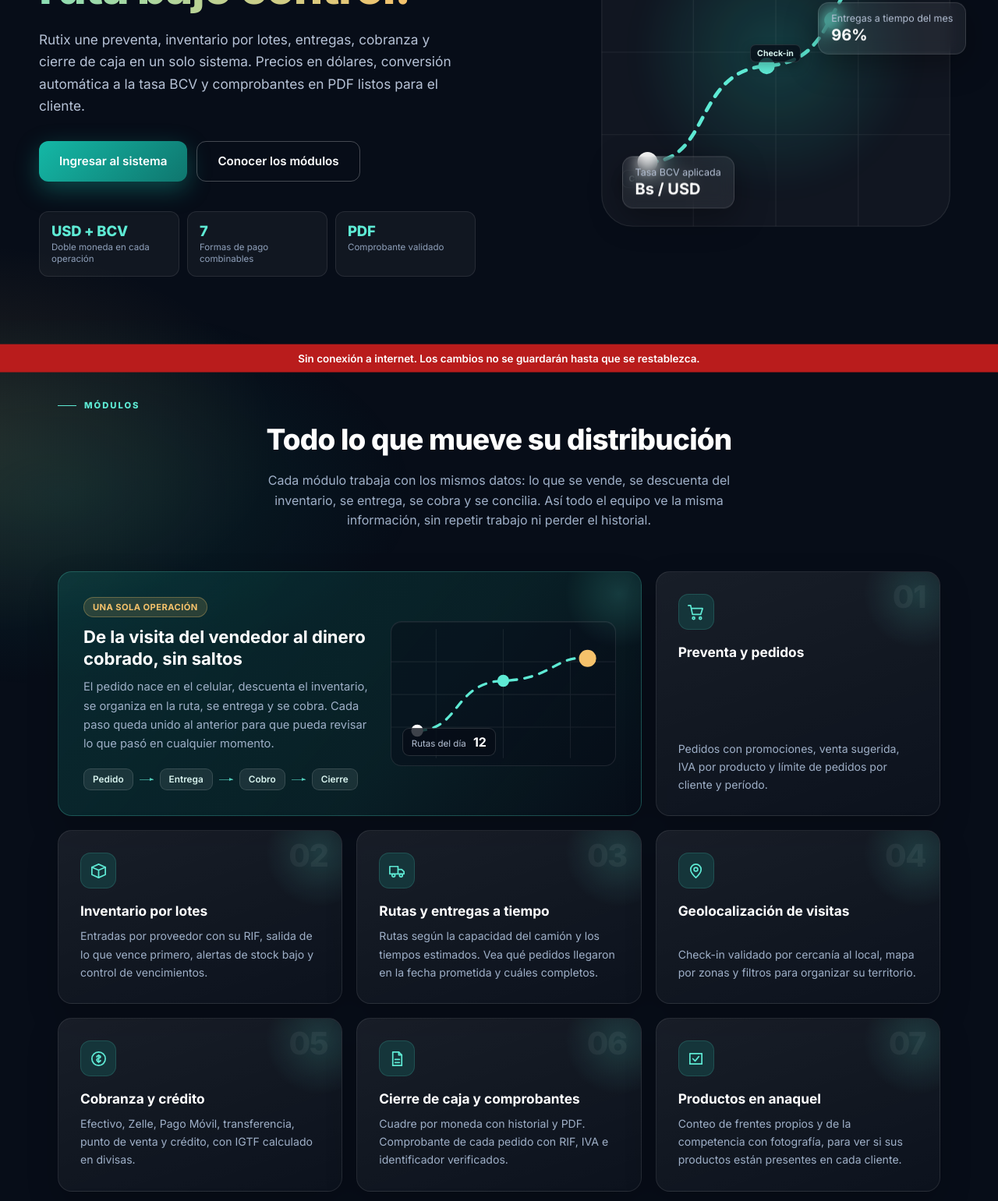
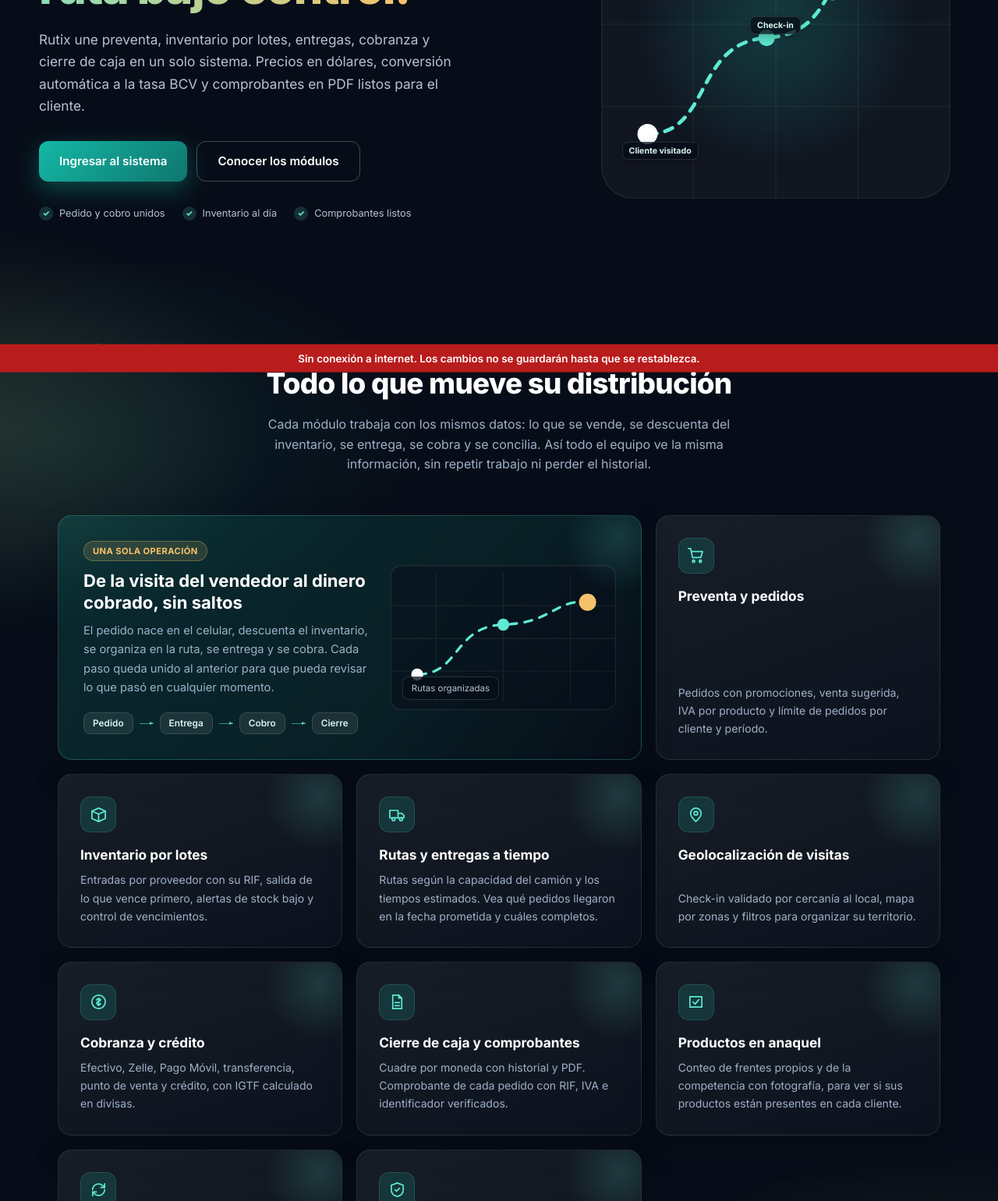
Before and after one commit to jafeth921/sig-fmcg-maracaibo, a website: page public/index.html in a window 1280 px wide. Shown: the part 362-1903 px from the top of the page at 78% size. Drawn offline with Linux system fonts and the light colour scheme.

Commit message:
Reduce la carga visual de la portada y las graficas
- Quita porcentajes decorativos y numeros de los modulos
- Convierte las estadisticas de la portada en frases cortas
- Muestra valores solo en barras con ventas

```diff
--- a/public/index.html
+++ b/public/index.html
@@ -146,9 +146,9 @@ details.adv .field{margin:12px 0 0}
 .btn.lg{padding:14px 26px;min-height:52px;font-size:.95rem;border-radius:12px}
 .btn.glow{background:linear-gradient(135deg,#14B8A6,#0F766E);box-shadow:0 10px 30px rgba(20,184,166,.35)}.btn.glow:hover{background:linear-gradient(135deg,#2DD4BF,#0F766E);box-shadow:0 14px 36px rgba(20,184,166,.45);transform:translateY(-1px)}
 .btn.outline{background:transparent;border:1px solid rgba(255,255,255,.25);color:#fff}.btn.outline:hover{background:rgba(255,255,255,.08);border-color:rgba(94,234,212,.5)}
-.ld-stats{display:grid;grid-template-columns:repeat(3,minmax(0,1fr));gap:10px;margin-top:38px;max-width:560px}
-.ld-stats>div{padding:13px 15px;border-radius:12px;background:rgba(255,255,255,.045);border:1px solid rgba(255,255,255,.09)}
-.ld-stats b{display:block;font-size:1.15rem;color:#5EEAD4;font-weight:800;letter-spacing:-.01em}.ld-stats span{font-size:.72rem;line-height:1.35;color:#8FA0BA;display:block;margin-top:3px}
+.ld-stats{display:flex;gap:14px 22px;margin-top:32px;flex-wrap:wrap;max-width:560px}
+.ld-stats>div{display:flex;align-items:center;gap:8px;font-size:.8rem;color:#B6C2D6}
+.ld-stats>div::before{content:'✓';width:18px;height:18px;border-radius:50%;background:rgba(94,234,212,.16);color:#5EEAD4;display:inline-flex;align-items:center;justify-content:center;font-size:.65rem;font-weight:800;flex:none}
 .ld-art{position:relative;aspect-ratio:1/1;max-width:470px;width:100%;margin-left:auto}
 .ld-art::before{content:'';position:absolute;inset:12% 8%;background:radial-gradient(circle,rgba(20,184,166,.24),transparent 68%);filter:blur(14px);pointer-events:none}
 .ld-art svg.map{position:absolute;inset:0;width:100%;height:100%}
@@ -159,10 +159,6 @@ details.adv .field{margin:12px 0 0}
 @keyframes live{50%{opacity:.45}}
 .ld-node{position:absolute;font-size:.66rem;font-weight:700;color:#D8F3EE;background:rgba(7,13,24,.78);border:1px solid rgba(255,255,255,.12);border-radius:7px;padding:4px 8px;pointer-events:none;box-shadow:0 5px 14px rgba(0,0,0,.25)}
 .ld-node.n1{left:8%;bottom:13%}.ld-node.n2{left:43%;top:48%}.ld-node.n3{right:4%;top:15%;color:#FDE3AF;border-color:rgba(245,194,107,.35)}
-.ld-card{position:absolute;background:rgba(255,255,255,.07);border:1px solid rgba(255,255,255,.14);-webkit-backdrop-filter:blur(10px);backdrop-filter:blur(10px);border-radius:14px;padding:12px 16px;font-size:.78rem;color:#B6C2D6;box-shadow:0 12px 40px rgba(0,0,0,.35);animation:float 6s ease-in-out infinite}
-.ld-card b{display:block;font-size:1.25rem;color:#fff;margin-top:2px}
-.ld-card.a{top:6%;left:0}.ld-card.b{top:38%;right:-2%;animation-delay:-2s}.ld-card.c{bottom:6%;left:8%;animation-delay:-4s}
-@keyframes float{0%,100%{transform:translateY(0)}50%{transform:translateY(-9px)}}
 .route-line{stroke-dasharray:9 9;animation:dash 2.4s linear infinite}
 @keyframes dash{to{stroke-dashoffset:-36}}
 .ld-sec{padding:70px 0}
@@ -177,16 +173,13 @@ details.adv .field{margin:12px 0 0}
 .ld-sec.modulos .sub{margin:18px auto 52px;font-size:1rem}
 .ld-grid{display:grid;grid-template-columns:repeat(3,1fr);gap:18px}
 .ld-feat{position:relative;overflow:hidden;display:flex;flex-direction:column;min-height:204px;padding:28px;background:linear-gradient(160deg,rgba(255,255,255,.07),rgba(255,255,255,.025));border:1px solid rgba(255,255,255,.09);border-radius:18px;box-shadow:0 16px 40px rgba(0,0,0,.18);transition:transform .22s,box-shadow .22s,border-color .22s,background .22s}
-.ld-feat::before{content:attr(data-n);position:absolute;right:18px;top:12px;font-size:2.5rem;font-weight:800;line-height:1;color:rgba(255,255,255,.055);letter-spacing:-.04em;pointer-events:none}
 .ld-feat::after{content:'';position:absolute;right:-42px;top:-42px;width:140px;height:140px;border-radius:50%;background:radial-gradient(circle,rgba(94,234,212,.16),transparent 70%);pointer-events:none}
 .ld-feat:hover{background:linear-gradient(160deg,rgba(255,255,255,.1),rgba(255,255,255,.04));border-color:rgba(94,234,212,.45);box-shadow:0 26px 54px rgba(0,0,0,.32);transform:translateY(-6px)}
-.ld-feat:hover::before{color:rgba(94,234,212,.14)}
 .ld-ico{width:46px;height:46px;border-radius:13px;background:rgba(20,184,166,.16);color:#5EEAD4;display:flex;align-items:center;justify-content:center;margin-bottom:18px;box-shadow:inset 0 0 0 1px rgba(94,234,212,.16)}
 .ld-ico svg{width:23px;height:23px;fill:none;stroke:currentColor;stroke-width:1.8;stroke-linecap:round;stroke-linejoin:round}
 .ld-feat h3{font-size:1.08rem;color:#fff;margin-bottom:10px}.ld-feat p{font-size:.88rem;line-height:1.65;color:#9FB0C8;margin-top:auto}
 .ld-tag{display:inline-block;margin-bottom:12px;padding:5px 11px;border-radius:999px;background:rgba(245,194,107,.14);border:1px solid rgba(245,194,107,.3);color:#F5C26B;font-size:.7rem;font-weight:700;letter-spacing:.4px;text-transform:uppercase}
 .ld-feat.hero{grid-column:span 2;display:grid;grid-template-columns:1.12fr .88fr;gap:26px;align-items:center;min-height:262px;padding:32px;background:linear-gradient(130deg,rgba(20,184,166,.17),rgba(11,59,58,.42) 60%,rgba(7,13,24,.35));border-color:rgba(94,234,212,.24)}
-.ld-feat.hero::before{display:none}
 .ld-feat.hero h3{font-size:1.38rem;line-height:1.25;max-width:400px}.ld-feat.hero p{font-size:.92rem;max-width:450px;margin:0}
 .ld-flow{display:flex;align-items:center;gap:8px;margin-top:20px;flex-wrap:wrap}
 .ld-flow span{padding:6px 11px;border-radius:9px;background:rgba(255,255,255,.08);border:1px solid rgba(255,255,255,.12);color:#D8F3EE;font-size:.74rem;font-weight:600}
@@ -194,7 +187,6 @@ details.adv .field{margin:12px 0 0}
 .ld-hero-mini{position:relative;min-height:186px;border-radius:14px;border:1px solid rgba(255,255,255,.1);background:rgba(7,13,24,.5);overflow:hidden;box-shadow:inset 0 1px 0 rgba(255,255,255,.05)}
 .ld-hero-mini svg{position:absolute;inset:0;width:100%;height:100%}
 .ld-mini-chip{position:absolute;left:14px;bottom:12px;padding:7px 11px;border-radius:9px;background:rgba(7,13,24,.78);border:1px solid rgba(255,255,255,.14);font-size:.72rem;color:#B6C2D6}
-.ld-mini-chip b{color:#fff;font-size:1rem;margin-left:6px}
 .ld-impact{display:grid;grid-template-columns:repeat(3,1fr);gap:16px;margin-top:24px}
 .ld-impact>div{padding:20px 22px;border-radius:14px;background:rgba(20,184,166,.06);border:1px solid rgba(94,234,212,.18)}
 .ld-impact b{display:block;color:#fff;font-size:1.02rem;margin-bottom:6px}.ld-impact span{font-size:.82rem;line-height:1.55;color:#9FB0C8}
@@ -331,7 +323,7 @@ body.sb-collapsed .main{margin-left:0}
   .map-tools{top:8px;right:8px}.legend{max-width:calc(100% - 20px)}
   .ld-links a{display:none}.ld-wrap{padding:0 18px}.ld-sec{padding:48px 0}
 }
-@media (max-width:640px){.ld-grid,.ld-steps{grid-template-columns:1fr}.ld-stats{grid-template-columns:1fr;gap:8px}.ld-card.b{right:0}.ld-feat.hero{grid-column:1;grid-template-columns:1fr;padding:24px}.ld-feat.hero h3{font-size:1.18rem}.ld-hero-mini{min-height:150px}.ld-foot{flex-direction:column;text-align:center;justify-content:center}.ld-foot-links{justify-content:center}.ld-band .btn{display:block;margin:8px auto;width:100%;max-width:300px}.view-head{align-items:flex-start}}
+@media (max-width:640px){.ld-grid,.ld-steps{grid-template-columns:1fr}.ld-stats{gap:10px 16px}.ld-feat.hero{grid-column:1;grid-template-columns:1fr;padding:24px}.ld-feat.hero h3{font-size:1.18rem}.ld-hero-mini{min-height:150px}.ld-foot{flex-direction:column;text-align:center;justify-content:center}.ld-foot-links{justify-content:center}.ld-band .btn{display:block;margin:8px auto;width:100%;max-width:300px}.view-head{align-items:flex-start}}
 @media (max-width:560px){.g5,.g4{grid-template-columns:1fr 1fr}.kpi{padding:13px 14px}.kpi-sub{font-size:.72rem}.topbar h4{font-size:1rem}.fgrid{grid-template-columns:1fr 1fr}.modal-b{padding:16px}.modal-h{padding:16px}}
 @media (max-width:380px){.g5,.g4{grid-template-columns:1fr}.fgrid{grid-template-columns:1fr}}
 @media (prefers-reduced-motion:reduce){*{animation:none!important;transition:none!important}}
@@ -377,9 +369,9 @@ body.sb-collapsed .main{margin-left:0}
         <a class="btn outline lg" href="#ld-modulos">Conocer los módulos</a>
       </div>
       <div class="ld-stats">
-        <div><b>USD + BCV</b><span>Doble moneda en cada operación</span></div>
-        <div><b>7</b><span>Formas de pago combinables</span></div>
-        <div><b>PDF</b><span>Comprobante validado</span></div>
+        <div>Pedido y cobro unidos</div>
+        <div>Inventario al día</div>
+        <div>Comprobantes listos</div>
       </div>
     </div>
     <div class="ld-art" aria-hidden="true">
@@ -395,9 +387,6 @@ body.sb-collapsed .main{margin-left:0}
       <div class="ld-node n1">Cliente visitado</div>
       <div class="ld-node n2">Check-in</div>
       <div class="ld-node n3">Entrega</div>
-      <div class="ld-card a">Productos en anaquel<b>94%</b></div>
-      <div class="ld-card b">Entregas a tiempo del mes<b>96%</b></div>
-      <div class="ld-card c">Tasa BCV aplicada<b>Bs / USD</b></div>
     </div>
   </section>
 
@@ -407,7 +396,7 @@ body.sb-collapsed .main{margin-left:0}
       <h2>Todo lo que mueve su distribución</h2>
       <p class="sub">Cada módulo trabaja con los mismos datos: lo que se vende, se descuenta del inventario, se entrega, se cobra y se concilia. Así todo el equipo ve la misma información, sin repetir trabajo ni perder el historial.</p>
       <div class="ld-grid">
-        <article class="ld-feat hero" data-n="00">
+        <article class="ld-feat hero">
           <div>
             <span class="ld-tag">Una sola operación</span>
             <h3>De la visita del vendedor al dinero cobrado, sin saltos</h3>
@@ -420,18 +409,18 @@ body.sb-collapsed .main{margin-left:0}
               <path class="route-line" d="M30 118 C80 118 72 62 130 60 S190 30 228 34" stroke="#5EEAD4" stroke-width="3" stroke-linecap="round"/>
               <circle cx="30" cy="118" r="7" fill="#fff"/><circle cx="130" cy="60" r="7" fill="#5EEAD4"/><circle cx="228" cy="34" r="10" fill="#F5C26B"/>
             </svg>
-            <div class="ld-mini-chip">Rutas del día <b>12</b></div>
+            <div class="ld-mini-chip">Rutas organizadas</div>
           </div>
         </article>
-        <article class="ld-feat" data-n="01"><div class="ld-ico"><svg viewBox="0 0 24 24"><circle cx="9" cy="20" r="1.5"/><circle cx="18" cy="20" r="1.5"/><path d="M2 3h3l2.5 12h11L21 7H6"/></svg></div><h3>Preventa y pedidos</h3><p>Pedidos con promociones, venta sugerida, IVA por producto y límite de pedidos por cliente y período.</p></article>
-        <article class="ld-feat" data-n="02"><div class="ld-ico"><svg viewBox="0 0 24 24"><path d="M3 7l9-4 9 4v10l-9 4-9-4z"/><path d="M3 7l9 4 9-4M12 11v10"/></svg></div><h3>Inventario por lotes</h3><p>Entradas por proveedor con su RIF, salida de lo que vence primero, alertas de stock bajo y control de vencimientos.</p></article>
-        <article class="ld-feat" data-n="03"><div class="ld-ico"><svg viewBox="0 0 24 24"><path d="M2 6h11v10H2zM13 10h5l3 3v3h-8"/><circle cx="7" cy="18" r="2"/><circle cx="17" cy="18" r="2"/></svg></div><h3>Rutas y entregas a tiempo</h3><p>Rutas según la capacidad del camión y los tiempos estimados. Vea qué pedidos llegaron en la fecha prometida y cuáles completos.</p></article>
-        <article class="ld-feat" data-n="04"><div class="ld-ico"><svg viewBox="0 0 24 24"><path d="M12 21s7-6.2 7-11a7 7 0 1 0-14 0c0 4.8 7 11 7 11z"/><circle cx="12" cy="10" r="2.5"/></svg></div><h3>Geolocalización de visitas</h3><p>Check-in validado por cercanía al local, mapa por zonas y filtros para organizar su territorio.</p></article>
-        <article class="ld-feat" data-n="05"><div class="ld-ico"><svg viewBox="0 0 24 24"><circle cx="12" cy="12" r="9"/><path d="M12 7v10M9.5 9.5c0-1 1-1.7 2.5-1.7s2.5.7 2.5 1.8-1 1.4-2.5 1.8-2.5.8-2.5 1.9S10.5 16 12 16s2.5-.7 2.5-1.7"/></svg></div><h3>Cobranza y crédito</h3><p>Efectivo, Zelle, Pago Móvil, transferencia, punto de venta y crédito, con IGTF calculado en divisas.</p></article>
-        <article class="ld-feat" data-n="06"><div class="ld-ico"><svg viewBox="0 0 24 24"><path d="M6 3h8l4 4v14H6z"/><path d="M14 3v4h4M9 13h6M9 17h6"/></svg></div><h3>Cierre de caja y comprobantes</h3><p>Cuadre por moneda con historial y PDF. Comprobante de cada pedido con RIF, IVA e identificador verificados.</p></article>
-        <article class="ld-feat" data-n="07"><div class="ld-ico"><svg viewBox="0 0 24 24"><path d="M4 5h16v14H4z"/><path d="M8 12l3 3 5-6"/></svg></div><h3>Productos en anaquel</h3><p>Conteo de frentes propios y de la competencia con fotografía, para ver si sus productos están presentes en cada cliente.</p></article>
-        <article class="ld-feat" data-n="08"><div class="ld-ico"><svg viewBox="0 0 24 24"><path d="M4 12a8 8 0 0 1 14-5l2 2M20 12a8 8 0 0 1-14 5l-2-2"/><path d="M20 4v5h-5M4 20v-5h5"/></svg></div><h3>Envases retornables</h3><p>Registro de lo entregado y lo recibido por cliente, con el porcentaje real de envases que vuelven.</p></article>
-        <article class="ld-feat" data-n="09"><div class="ld-ico"><svg viewBox="0 0 24 24"><path d="M12 3l8 3v6c0 5-3.5 8-8 9-4.5-1-8-4-8-9V6z"/><path d="M9 12l2 2 4-4"/></svg></div><h3>Control y auditoría</h3><p>Roles de acceso, bitácora de cada acción y parámetros fiscales configurables por el gerente.</p></article>
+        <article class="ld-feat"><div class="ld-ico"><svg viewBox="0 0 24 24"><circle cx="9" cy="20" r="1.5"/><circle cx="18" cy="20" r="1.5"/><path d="M2 3h3l2.5 12h11L21 7H6"/></svg></div><h3>Preventa y pedidos</h3><p>Pedidos con promociones, venta sugerida, IVA por producto y límite de pedidos por cliente y período.</p></article>
+        <article class="ld-feat"><div class="ld-ico"><svg viewBox="0 0 24 24"><path d="M3 7l9-4 9 4v10l-9 4-9-4z"/><path d="M3 7l9 4 9-4M12 11v10"/></svg></div><h3>Inventario por lotes</h3><p>Entradas por proveedor con su RIF, salida de lo que vence primero, alertas de stock bajo y control de vencimientos.</p></article>
+        <article class="ld-feat"><div class="ld-ico"><svg viewBox="0 0 24 24"><path d="M2 6h11v10H2zM13 10h5l3 3v3h-8"/><circle cx="7" cy="18" r="2"/><circle cx="17" cy="18" r="2"/></svg></div><h3>Rutas y entregas a tiempo</h3><p>Rutas según la capacidad del camión y los tiempos estimados. Vea qué pedidos llegaron en la fecha prometida y cuáles completos.</p></article>
+        <article class="ld-feat"><div class="ld-ico"><svg viewBox="0 0 24 24"><path d="M12 21s7-6.2 7-11a7 7 0 1 0-14 0c0 4.8 7 11 7 11z"/><circle cx="12" cy="10" r="2.5"/></svg></div><h3>Geolocalización de visitas</h3><p>Check-in validado por cercanía al local, mapa por zonas y filtros para organizar su territorio.</p></article>
+        <article class="ld-feat"><div class="ld-ico"><svg viewBox="0 0 24 24"><circle cx="12" cy="12" r="9"/><path d="M12 7v10M9.5 9.5c0-1 1-1.7 2.5-1.7s2.5.7 2.5 1.8-1 1.4-2.5 1.8-2.5.8-2.5 1.9S10.5 16 12 16s2.5-.7 2.5-1.7"/></svg></div><h3>Cobranza y crédito</h3><p>Efectivo, Zelle, Pago Móvil, transferencia, punto de venta y crédito, con IGTF calculado en divisas.</p></article>
+        <article class="ld-feat"><div class="ld-ico"><svg viewBox="0 0 24 24"><path d="M6 3h8l4 4v14H6z"/><path d="M14 3v4h4M9 13h6M9 17h6"/></svg></div><h3>Cierre de caja y comprobantes</h3><p>Cuadre por moneda con historial y PDF. Comprobante de cada pedido con RIF, IVA e identificador verificados.</p></article>
+        <article class="ld-feat"><div class="ld-ico"><svg viewBox="0 0 24 24"><path d="M4 5h16v14H4z"/><path d="M8 12l3 3 5-6"/></svg></div><h3>Productos en anaquel</h3><p>Conteo de frentes propios y de la competencia con fotografía, para ver si sus productos están presentes en cada cliente.</p></article>
+        <article class="ld-feat"><div class="ld-ico"><svg viewBox="0 0 24 24"><path d="M4 12a8 8 0 0 1 14-5l2 2M20 12a8 8 0 0 1-14 5l-2-2"/><path d="M20 4v5h-5M4 20v-5h5"/></svg></div><h3>Envases retornables</h3><p>Registro de lo entregado y lo recibido por cliente, con el porcentaje real de envases que vuelven.</p></article>
+        <article class="ld-feat"><div class="ld-ico"><svg viewBox="0 0 24 24"><path d="M12 3l8 3v6c0 5-3.5 8-8 9-4.5-1-8-4-8-9V6z"/><path d="M9 12l2 2 4-4"/></svg></div><h3>Control y auditoría</h3><p>Roles de acceso, bitácora de cada acción y parámetros fiscales configurables por el gerente.</p></article>
       </div>
       <div class="ld-impact">
         <div><b>Un solo registro</b><span>Lo que se vende descuenta inventario y se convierte en entrega y cobro.</span></div>
@@ -1561,8 +1550,9 @@ const etiquetasVentas = {
     ctx.save(); ctx.font = '600 11px Inter, sans-serif'; ctx.textAlign = 'center'; ctx.textBaseline = 'bottom';
     meta.data.forEach((bar, i) => {
       const val = +chart.data.datasets[0].data[i] || 0;
-      ctx.fillStyle = val > 0 ? '#0F766E' : '#94A3B8';
-      ctx.fillText(val > 0 ? usd(val) : 'Sin ventas', bar.x, Math.max(bar.y - 7, chartArea.top + 12));
+      if (val <= 0) return;                       // las zonas sin ventas se dejan limpias; el detalle está en el tooltip
+      ctx.fillStyle = '#0F766E';
+      ctx.fillText(usd(val), bar.x, Math.max(bar.y - 7, chartArea.top + 12));
     });
     ctx.restore();
   }
```
Also changed, not shown: CAMBIOS.md (+8 -0 lines).
